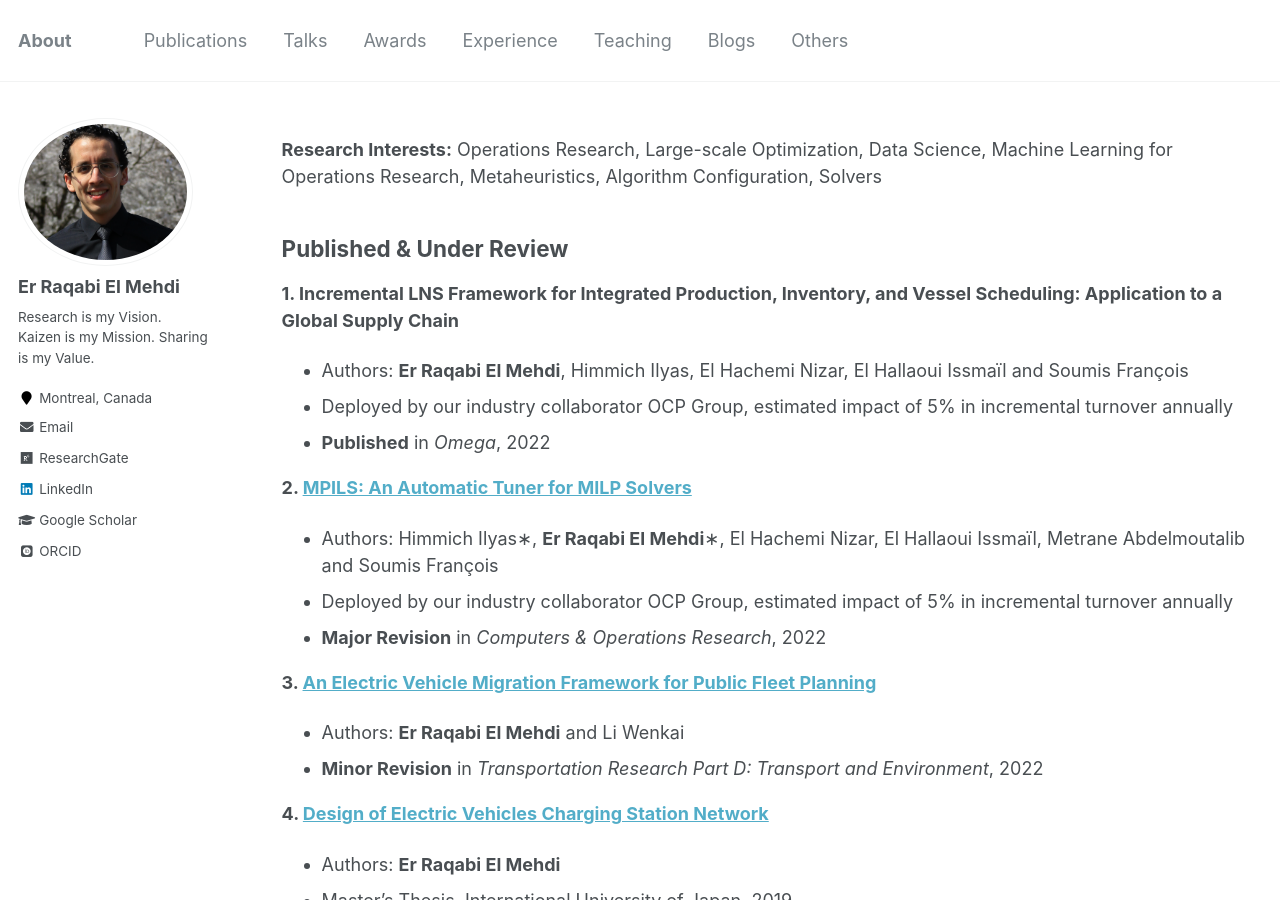
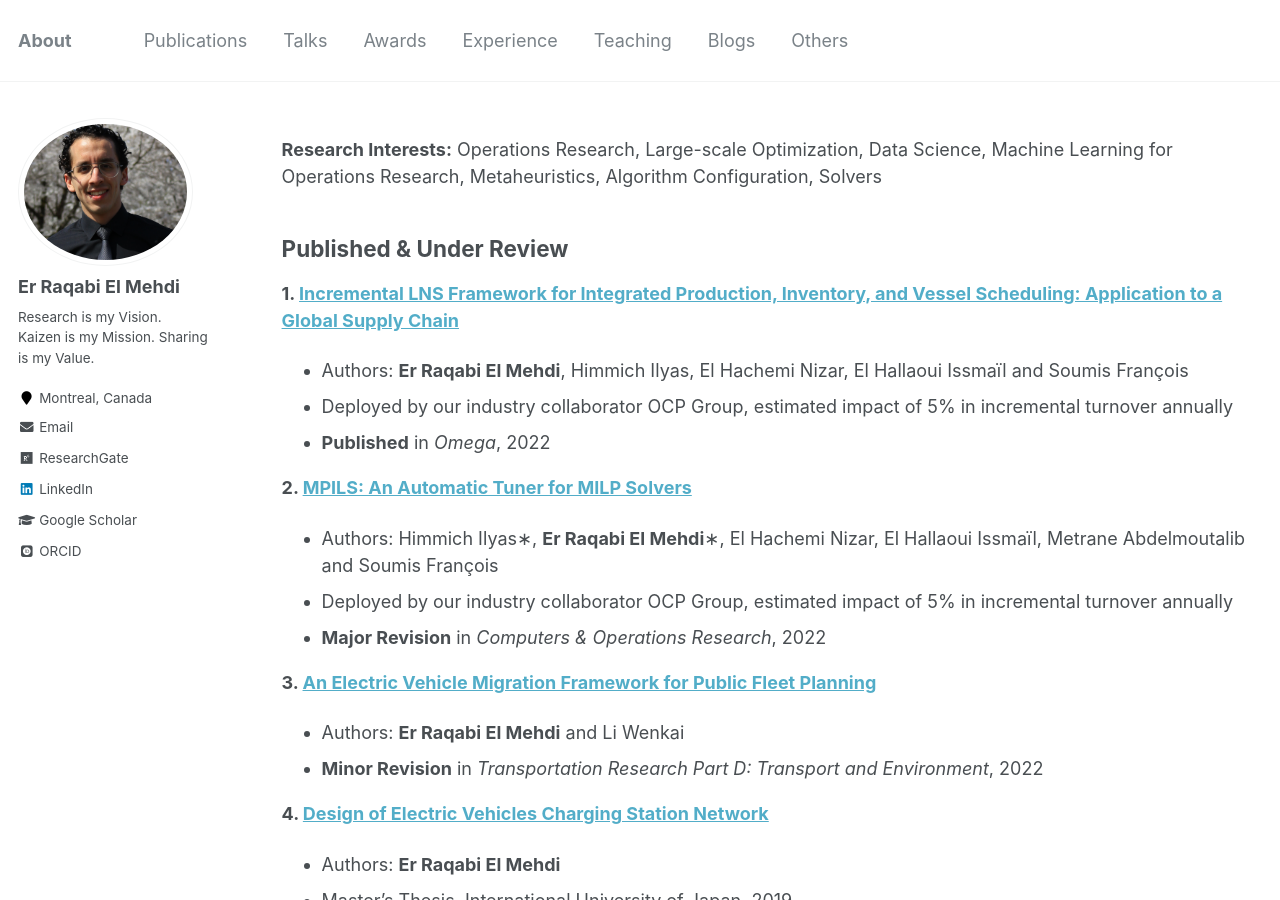
Before and after one commit to RqbMedi/rqbmedi.github.io, a Jekyll site: the page built from _pages/publications.md, in a window 1280 px wide and 900 px high. Built offline with Jekyll 4.4.1, drawn with Linux system fonts in a browser that asks for light colours; some web fonts are replaced; part of the change alters nothing that is shown.

```diff
--- a/_pages/publications.md
+++ b/_pages/publications.md
@@ -10,7 +10,7 @@ author_profile: true
 Published & Under Review
 ------
 
-**1. Incremental LNS Framework for Integrated Production, Inventory, and Vessel Scheduling: Application to a Global Supply Chain**
+**1. [Incremental LNS Framework for Integrated Production, Inventory, and Vessel Scheduling: Application to a Global Supply Chain](https://www.sciencedirect.com/science/article/pii/S0305048322002274)**
  - Authors: **Er Raqabi El Mehdi**, Himmich Ilyas, El Hachemi Nizar, El Hallaoui Issmaïl and Soumis François
  - Deployed by our industry collaborator OCP Group, estimated impact of 5% in incremental turnover annually
  - **Published** in *Omega*, 2022
```
